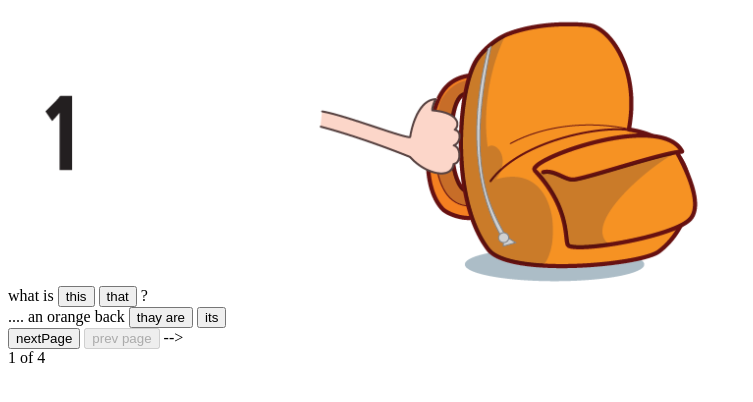
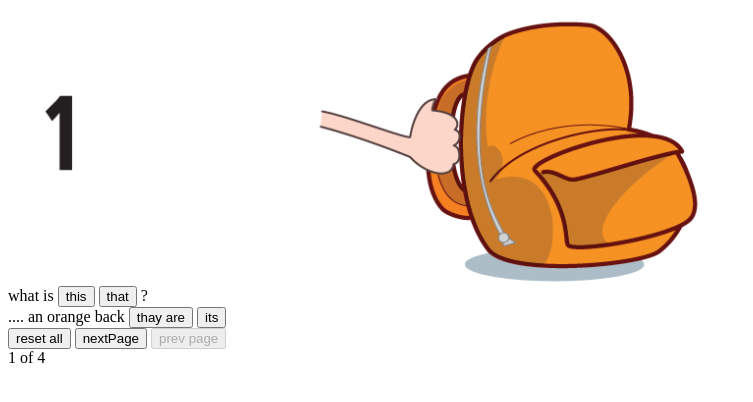
Before and after one commit to mohamedgabr78/quiz, a plain HTML site: page index.html in a window 1280 px wide. Shown: the whole page, without its empty margins (0-753 px from the left). Drawn offline with Linux system fonts and the light colour scheme.

Commit message:
reset all

```diff
--- a/index.html
+++ b/index.html
@@ -8,10 +8,10 @@
   </head>
   <body onload="renderPageOnload()">
     <div class="main-container"></div>
+    <button onclick="resetAll()">reset all</button>
     <button class="next-btn" onclick="navigatePage('next')">nextPage</button>
     <button class="prev-btn" onclick="navigatePage('prev')">prev page</button>
-    -->
     <div class="page-counter"></div>
-    <script src="js.js"></script>
+    <script src="index.js"></script>
   </body>
 </html>
--- a/js.js
+++ b/index.js
@@ -184,3 +184,14 @@ function showPopUp() {
       ? "block"
       : "none";
 }
+
+function resetAll() {
+  let options = document.getElementsByClassName("option");
+  [...options].forEach((option) => {
+    option.classList.remove("optionCorrect", "optionIncorrect", "showWrong");
+    option.disabled = false;
+  });
+  questionState = [...Array(pages.length)];
+  pageIndex = 0;
+  handleNav();
+}
```
